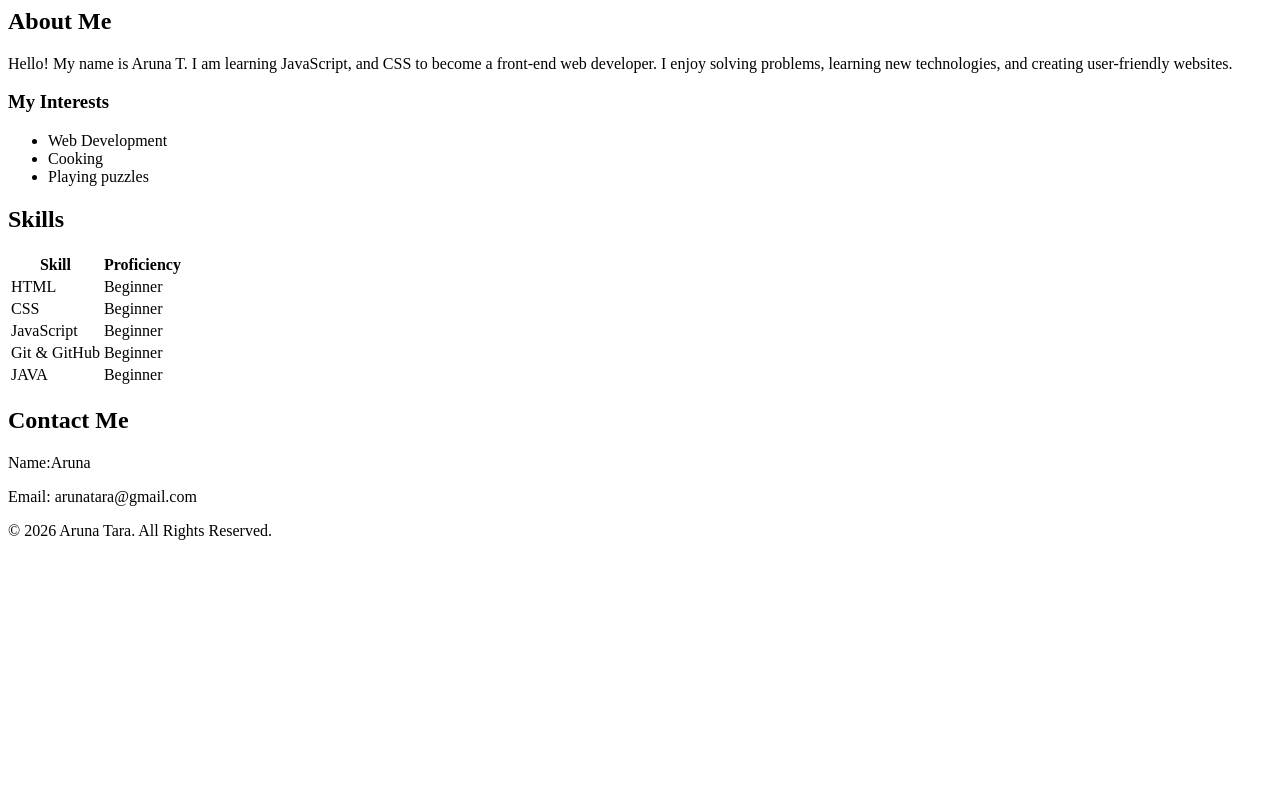
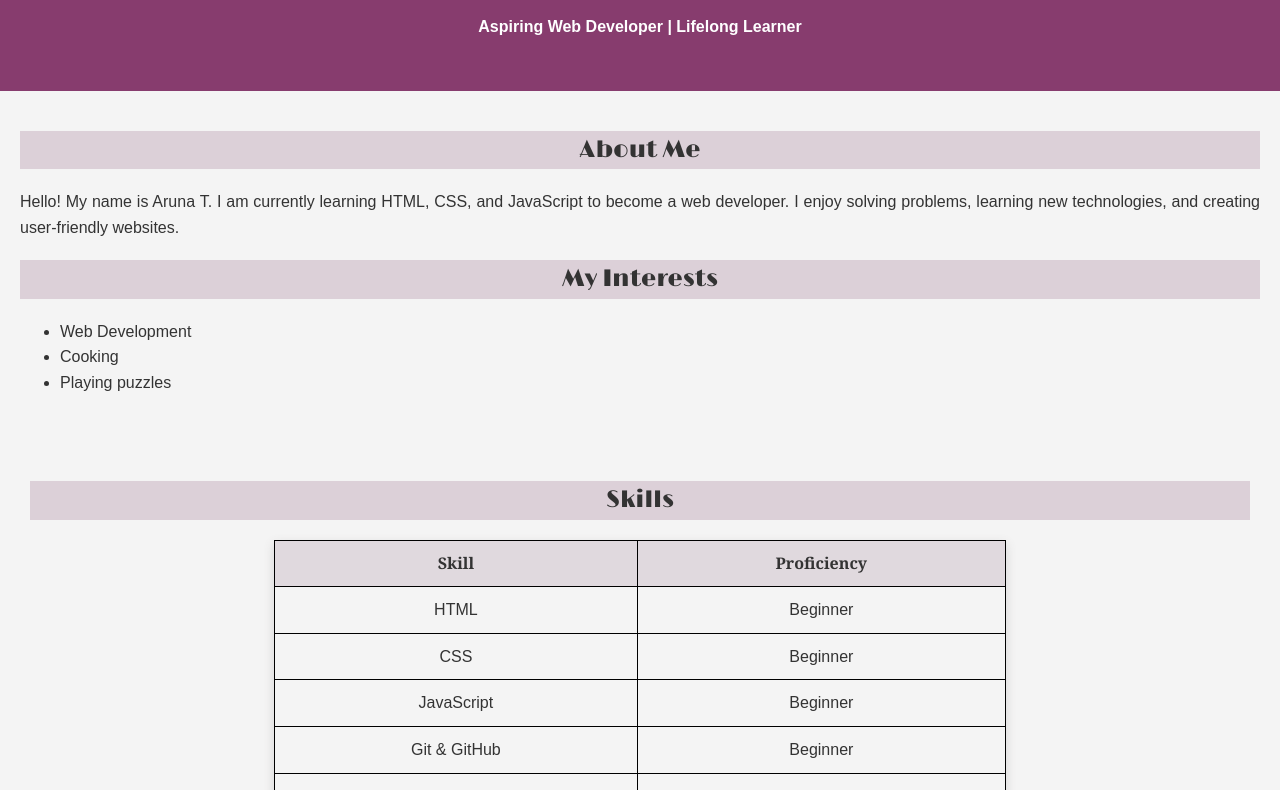
Before and after one commit to arunatara1111-creator/practice-portfolio-page-ArunaT, a plain HTML site: page index.html in a window 1280 px wide. Shown: the part 110-900 px from the top of the page. Before the commit the page ends 800 px from the top, so only its background shows below. Drawn offline with nearby package versions, Linux system fonts and the light colour scheme.

Commit message:
Initial commit

```diff
--- a/index.html
+++ b/index.html
@@ -4,24 +4,29 @@
     <meta charset="UTF-8">
     <meta name="viewport" content="width=device-width, initial-scale=1.0">
     <title>My Portfolio</title>
+    <link rel="preconnect" href="https://fonts.googleapis.com">
+    <link rel="preconnect" href="https://fonts.gstatic.com" crossorigin>
+    <link href="https://fonts.googleapis.com/css2?family=Limelight&family=Noto+Serif:ital,wght@0,100..900;1,100..900&display=swap" rel="stylesheet">
+    <link rel="preconnect" href="https://fonts.googleapis.com">
+    <link rel="preconnect" href="https://fonts.gstatic.com" crossorigin>
+    <link href="https://fonts.googleapis.com/css2?family=Noto+Serif:ital,wght@0,100..900;1,100..900&display=swap" rel="stylesheet">
+    <link rel="stylesheet" type="text/css" href="styles.css">
 </head>
 <body>
 
-    <header>
+    <header id="header">
         <h1>Aruna Tara</h1>
-        <p>Aspiring Web Developer | Lifelong Learner</p>
+        <h4>Aspiring Web Developer | Lifelong Learner</h4>
     </header>
 
-    <section id="about">
+    <section class="about">
         <h2>About Me</h2>
 
         <p>
-            Hello! My name is Aruna T. I am learning JavaScript, and CSS to become a
-            front-end web developer. I enjoy solving problems, learning new
-            technologies, and creating user-friendly websites.
+            Hello! My name is Aruna T. I am currently learning HTML, CSS, and JavaScript to become a web developer. I enjoy solving problems, learning new technologies, and creating user-friendly websites.
         </p>
 
-        <h3>My Interests</h3>
+        <h2>My Interests</h2>
         <ul>
             <li>Web Development</li>
             <li>Cooking</li>
@@ -29,7 +34,7 @@
         </ul>
     </section>
 
-    <section id="skills">
+    <section class="skills">
         <h2>Skills</h2>
 
         <table>
@@ -61,15 +66,16 @@
     </section>
 
     <section id="contact">
-        <h2>Contact Me</h2>
-        <p>Name:Aruna</p>
-        <p>Email: arunatara@gmail.com</p>
-
+        <h3>Contact Me</h3>
+        <address>
+            <p>Name: Aruna T</p>
+            <p>Email: <a href="mailto:arunatara@gmail.com">arunatara@gmail.com</a></p>
+        </address>
 
     </section>
 
     <footer>
-        <p>&copy; 2026 Aruna Tara. All Rights Reserved.</p>
+        <p style="text-align: center;">&copy; 2026 Aruna Tara. All Rights Reserved.</p>
     </footer>
 
 </body>
--- /dev/null
+++ b/styles.css
@@ -0,0 +1,85 @@
+/* Element Selector */
+body {
+    background-color: #f4f4f4;
+    font-family: Arial, sans-serif;
+    margin: 0;
+    padding: 0;
+    color: #333;
+    line-height:1.6;
+}
+table {
+    margin: 20px auto;
+    border-collapse: collapse;
+    width: 60%;
+    box-shadow: 0 4px 10px rgba(102, 91, 91, 0.2);
+    border: 1px solid #b2acb2;
+}
+th{
+    background-color: #d5cad29d;
+    font-family:"Noto Serif", serif;
+}
+table,
+th,
+td {
+    border: 1px solid black;
+    border-collapse: collapse;
+}
+
+th,
+td {
+    padding: 10px;
+}
+#header{
+    align-content: center;
+
+}
+h2,h3{
+    text-align: center;
+    background-color: #dcd0d8;
+    font-family: "Limelight", sans-serif;
+    font-weight: 400;
+    font-style: normal;
+      }
+
+
+p{
+    text-align: justify;
+}
+/* ID Selector */
+#header {
+    background-color: #873c6e;
+    color: white;
+    text-align: center;
+    padding: 30px;
+
+}
+
+/* Class Selector */
+/* About Section */
+.about{
+
+    padding:20px;
+}
+
+/* Skills Section */
+.skills {
+    padding: 30px;
+    text-align: center;
+}
+#contact{
+    text-align:center;
+    padding:30px;
+}
+
+#contact a{
+    color:#8a2f6c;
+}
+
+/* Footer */
+footer {
+    background-color: #504e50;
+    color: white;
+    text-align: center;
+    padding: 15px;
+    margin-top: 20px;
+}
```
